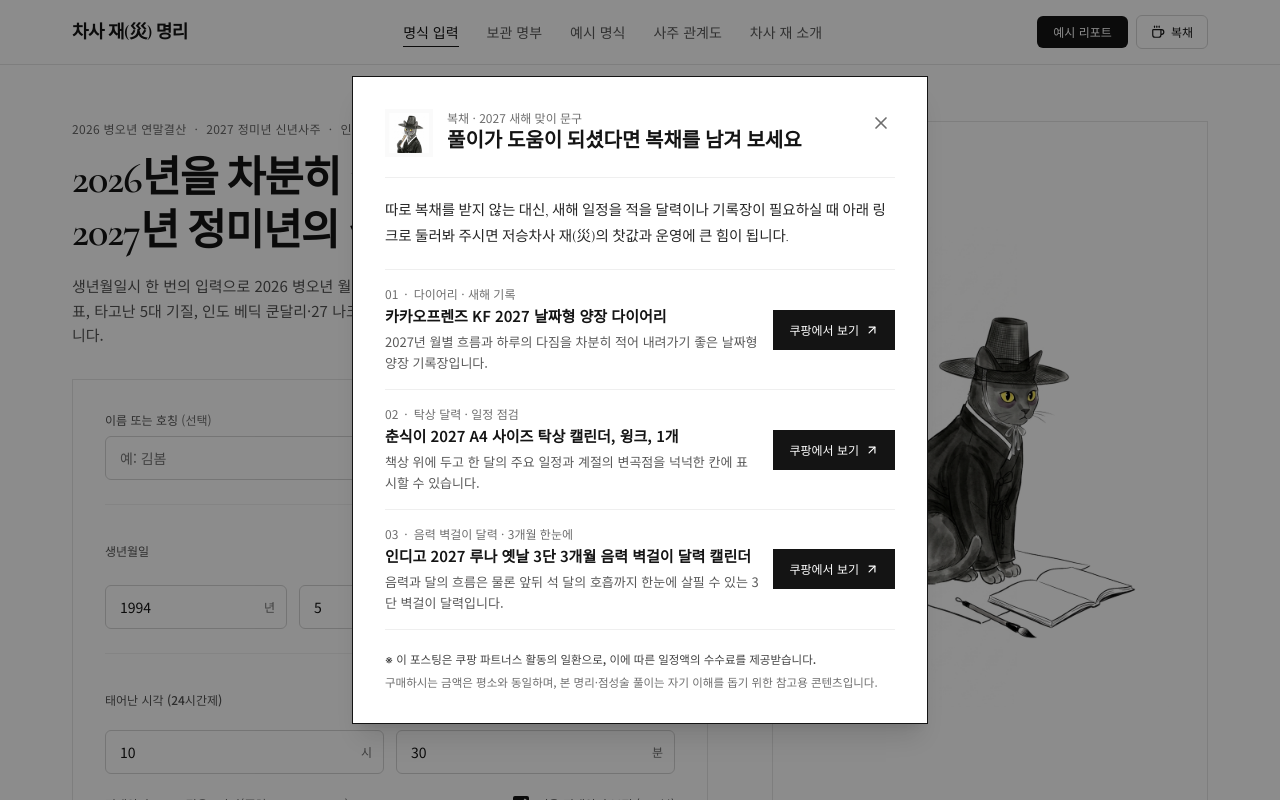
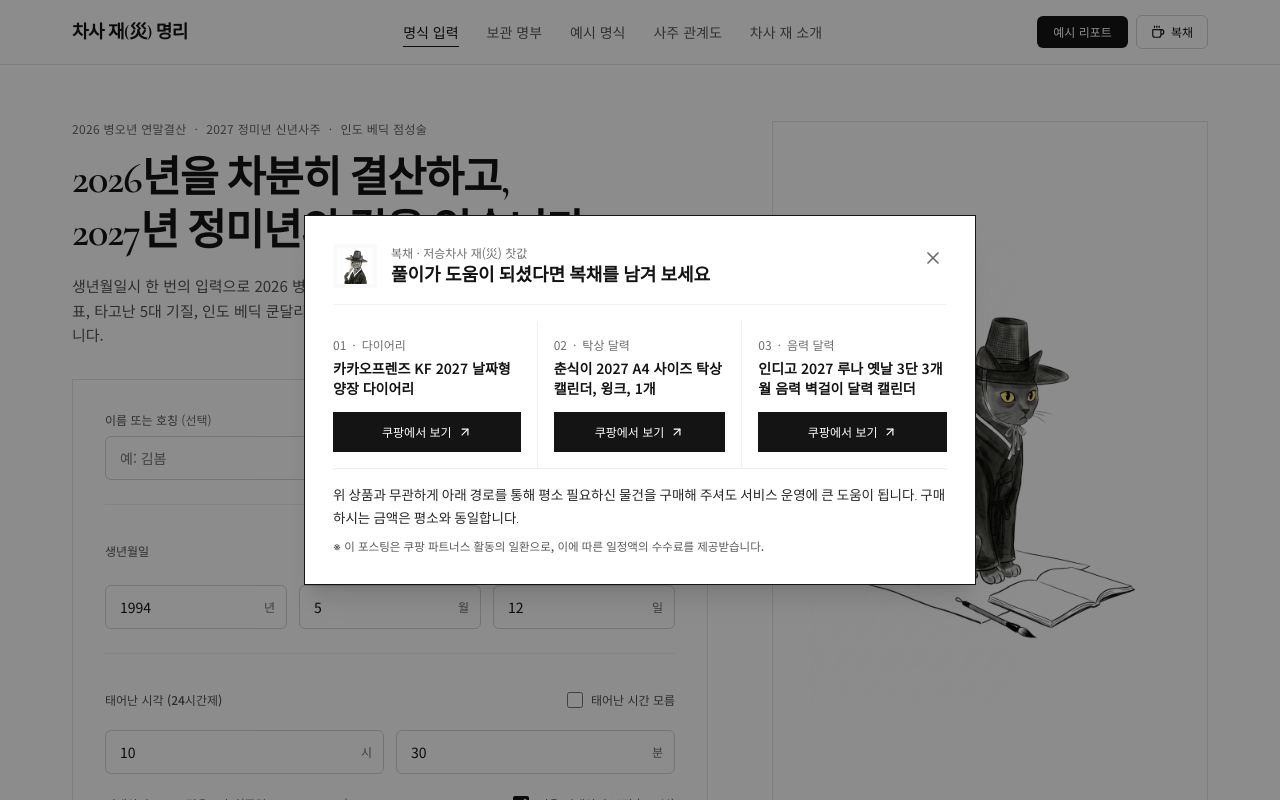
Before and after one commit to lagetom/tanjae-life, a React (Vite) app: page / in a window 1280 px wide. Both pictures are taken after a click on the button "복채". Shown: the top 800 px of the page. Built offline with nearby package versions, Linux system fonts and the light colour scheme; a web font is replaced by a local one.

Commit message:
refactor: streamline Bokchae data and UI
Remove unused description fields, simplify categories, update the kicker text, and adjust the modal layout for a cleaner design.

```diff
--- a/src/components/BokchaeModal.tsx
+++ b/src/components/BokchaeModal.tsx
@@ -36,12 +36,12 @@ export function BokchaeModal({ open, onClose }: BokchaeModalProps) {
         aria-modal="true"
         aria-labelledby="bokchae-modal-title"
         onClick={(e) => e.stopPropagation()}
-        className="w-full max-w-xl max-h-[90vh] overflow-y-auto bg-white border border-[#141414] p-6 sm:p-8 shadow-xl"
+        className="w-full max-w-2xl max-h-[90vh] overflow-y-auto bg-white border border-[#141414] p-6 sm:p-7 shadow-xl"
       >
         {/* Modal Header */}
-        <div className="flex items-start justify-between gap-4 pb-5 border-b border-[#EFEFEF]">
+        <div className="flex items-start justify-between gap-4 pb-4 border-b border-[#EFEFEF]">
           <div className="flex items-center gap-3.5">
-            <div className="w-12 h-12 shrink-0 overflow-hidden bg-[#FAFAFA] p-1">
+            <div className="w-11 h-11 shrink-0 overflow-hidden bg-[#FAFAFA] p-1">
               <SeoldamImage
                 src={SEOLDAM_ASSETS.notes.warm}
                 alt="부채를 든 저승차사 고양이 재(災)"
@@ -55,7 +55,7 @@ export function BokchaeModal({ open, onClose }: BokchaeModalProps) {
               </p>
               <h2
                 id="bokchae-modal-title"
-                className="mt-0.5 font-editorial text-lg sm:text-xl font-bold text-[#141414] leading-snug text-balance"
+                className="mt-0.5 font-editorial text-lg font-bold text-[#141414] leading-snug text-balance"
               >
                 {BOKCHAE_CONFIG.title}
               </h2>
@@ -72,30 +72,22 @@ export function BokchaeModal({ open, onClose }: BokchaeModalProps) {
           </button>
         </div>
 
-        {/* Intro Quote */}
-        <p className="mt-5 font-editorial text-[14.5px] leading-[1.78] text-[#262626]">
-          {BOKCHAE_CONFIG.quote}
-        </p>
-
-        {/* Curated 2027 Items List (Hairline-divided editorial rows, zero nested card boxes) */}
-        <div className="mt-5 divide-y divide-[#EFEFEF] border-y border-[#EFEFEF]">
+        {/* Compact Single-Row 3-Column Grid */}
+        <div className="mt-4 grid grid-cols-1 sm:grid-cols-3 divide-y sm:divide-y-0 sm:divide-x divide-[#EFEFEF] border-b border-[#EFEFEF]">
           {BOKCHAE_ITEMS.map((item) => (
             <div
               key={item.id}
-              className="py-4 flex flex-col sm:flex-row sm:items-center justify-between gap-3.5"
+              className="py-3.5 sm:py-4 sm:px-4 first:sm:pl-0 last:sm:pr-0 flex flex-col justify-between gap-3.5"
             >
-              <div className="min-w-0">
+              <div>
                 <p className="text-xs text-[#6E6E6E] tabular-nums">
                   <span>{item.indexLabel}</span>
                   <span aria-hidden="true" className="mx-1.5">·</span>
                   <span>{item.category}</span>
                 </p>
-                <h3 className="mt-1 text-[15px] font-semibold text-[#141414] leading-snug">
+                <h3 className="mt-1.5 text-[14px] font-semibold text-[#141414] leading-snug">
                   {item.name}
                 </h3>
-                <p className="mt-1 text-[13px] leading-relaxed text-[#595959]">
-                  {item.description}
-                </p>
               </div>
 
               {item.url && (
@@ -103,7 +95,7 @@ export function BokchaeModal({ open, onClose }: BokchaeModalProps) {
                   href={item.url}
                   target="_blank"
                   rel="noopener noreferrer sponsored"
-                  className="self-start sm:self-center min-h-[40px] inline-flex items-center justify-center gap-1.5 px-4 py-2 text-xs font-medium text-white bg-[#141414] hover:bg-[#2E2E2E] focus-visible:outline-2 focus-visible:outline-offset-2 focus-visible:outline-[#141414] transition-colors whitespace-nowrap shrink-0"
+                  className="w-full min-h-[40px] inline-flex items-center justify-center gap-1.5 px-3.5 py-2 text-xs font-medium text-white bg-[#141414] hover:bg-[#2E2E2E] focus-visible:outline-2 focus-visible:outline-offset-2 focus-visible:outline-[#141414] transition-colors whitespace-nowrap shrink-0"
                 >
                   <span>{BOKCHAE_CONFIG.itemCtaLabel}</span>
                   <ArrowUpRight className="w-3.5 h-3.5" />
@@ -113,10 +105,14 @@ export function BokchaeModal({ open, onClose }: BokchaeModalProps) {
           ))}
         </div>
 
-        {/* Mandatory FTC Disclosure & Reference Disclaimer */}
-        <div className="mt-5 space-y-1 text-[11.5px] leading-relaxed">
-          <p className="font-medium text-[#404040]">{BOKCHAE_CONFIG.ftcNotice}</p>
-          <p className="text-[#6E6E6E]">{BOKCHAE_CONFIG.disclaimer}</p>
+        {/* Path Guidance + Mandatory FTC Disclosure */}
+        <div className="mt-4 space-y-1.5">
+          <p className="font-editorial text-[13.5px] leading-[1.7] text-[#262626]">
+            {BOKCHAE_CONFIG.quote}
+          </p>
+          <p className="text-[11.5px] font-medium text-[#595959] leading-relaxed">
+            {BOKCHAE_CONFIG.ftcNotice}
+          </p>
         </div>
       </div>
     </div>
--- a/src/constants/bokchae.ts
+++ b/src/constants/bokchae.ts
@@ -3,7 +3,6 @@ export interface BokchaeItem {
   indexLabel: string;
   category: string;
   name: string;
-  description: string;
   url: string;
 }
 
@@ -24,37 +23,32 @@ export const BOKCHAE_ITEMS: readonly BokchaeItem[] = [
   {
     id: 'kakao-2027-diary',
     indexLabel: '01',
-    category: '다이어리 · 새해 기록',
+    category: '다이어리',
     name: '카카오프렌즈 KF 2027 날짜형 양장 다이어리',
-    description: '2027년 월별 흐름과 하루의 다짐을 차분히 적어 내려가기 좋은 날짜형 양장 기록장입니다.',
     url: sanitizeExternalHttpUrl('https://link.coupang.com/a/i0W1VgU9pA'),
   },
   {
     id: 'choonsik-2027-desk-calendar',
     indexLabel: '02',
-    category: '탁상 달력 · 일정 점검',
+    category: '탁상 달력',
     name: '춘식이 2027 A4 사이즈 탁상 캘린더, 윙크, 1개',
-    description: '책상 위에 두고 한 달의 주요 일정과 계절의 변곡점을 넉넉한 칸에 표시할 수 있습니다.',
     url: sanitizeExternalHttpUrl('https://link.coupang.com/a/i0W8wlmB52'),
   },
   {
     id: 'indigo-2027-lunar-wall-calendar',
     indexLabel: '03',
-    category: '음력 벽걸이 달력 · 3개월 한눈에',
+    category: '음력 달력',
     name: '인디고 2027 루나 옛날 3단 3개월 음력 벽걸이 달력 캘린더',
-    description: '음력과 달의 흐름은 물론 앞뒤 석 달의 호흡까지 한눈에 살필 수 있는 3단 벽걸이 달력입니다.',
     url: sanitizeExternalHttpUrl('https://link.coupang.com/a/i0WUyZiKXI'),
   },
 ];
 
 export const BOKCHAE_CONFIG = {
-  kicker: '복채 · 2027 새해 맞이 문구',
+  kicker: '복채 · 저승차사 재(災) 찻값',
   title: '풀이가 도움이 되셨다면 복채를 남겨 보세요',
   quote:
-    '따로 복채를 받지 않는 대신, 새해 일정을 적을 달력이나 기록장이 필요하실 때 아래 링크로 둘러봐 주시면 저승차사 재(災)의 찻값과 운영에 큰 힘이 됩니다.',
+    '위 상품과 무관하게 아래 경로를 통해 평소 필요하신 물건을 구매해 주셔도 서비스 운영에 큰 도움이 됩니다. 구매하시는 금액은 평소와 동일합니다.',
   itemCtaLabel: '쿠팡에서 보기',
   ftcNotice:
     '※ 이 포스팅은 쿠팡 파트너스 활동의 일환으로, 이에 따른 일정액의 수수료를 제공받습니다.',
-  disclaimer:
-    '구매하시는 금액은 평소와 동일하며, 본 명리·점성술 풀이는 자기 이해를 돕기 위한 참고용 콘텐츠입니다.',
 } as const;
```
